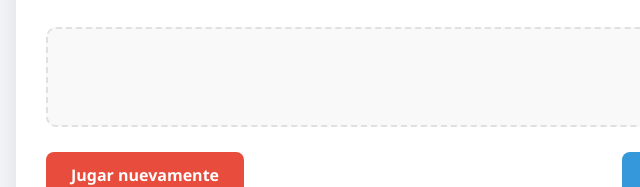
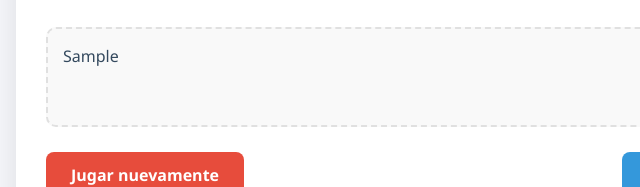
Before and after one commit to GonzalezzMatias/challengue-amigo-secreto, a plain HTML site: page index.html in a window 1280 px wide. Both pictures are taken after typing "Sample" into the empty fields and a click on the button "Agregar". Shown: the part 301-488 px from the top of the page, 224-864 px from the left. Drawn offline with Linux system fonts and the light colour scheme.

Commit message:
Agregando lista para mostrar, agregando logica para mostrar amigos, dando estilos

```diff
--- a/app.js
+++ b/app.js
@@ -1,4 +1,5 @@
 let lista = [];
+const listaParaMostrar = document.getElementById('mostrar-nombres');
 
 function agregarAlaLista(){
     let nombre = document.getElementById('friend-name').value.trim();
@@ -9,11 +10,18 @@ function agregarAlaLista(){
         lista.push(nombre);
         console.log(lista);
         document.getElementById('friend-name').value=('')
+        actualizarLista(lista);
     }
 
 }
 
 
+function actualizarLista(listaDeAmigos) {
+    listaParaMostrar.innerHTML = "";
+    for(let i = 0; i < lista.length; i++) {
+        listaParaMostrar.innerHTML += `<li>${lista[i]}</li>`;
+    }
+}
 
 function sortearNombre(){
     let numeroRandomSorteado = Math.floor(Math.random() * lista.length) + 1;
@@ -35,4 +43,6 @@ function jugarNuevamente(){
     lista = [];
     console.log(lista);
     document.getElementById('container-resultados').setAttribute('hidden', '');
+    listaParaMostrar.innerHTML = "";
+
 }
--- a/index.html
+++ b/index.html
@@ -27,8 +27,17 @@
                 <button onclick="intentarNuevamente()">Intentar nuevamente</button>
             </div>
 
-            <div class="friends-list">
-                <!-- Los nombres aparecerán aquí dinámicamente -->
+
+            <div  id="container-resultados" class="result-section" hidden>
+                <h2 class="result-title">¡Tu amigo secreto es!</h2>
+                <div id="resultado-nombre" class="result-name"></div>
+                <p>¡Prepárate para sorprenderlo!</p>
+            </div>
+
+            <div  class="friends-list">
+                <ul id="mostrar-nombres" class="mostrar-nombres-list">
+
+                </ul>
             </div>
 
             <div class="actions">
@@ -36,11 +45,6 @@
                 <button   onclick="sortearNombre()"  class="btn">Sortear amigo</button>
             </div>
 
-            <div  id="container-resultados" class="result-section" hidden>
-                <h2 class="result-title">¡Tu amigo secreto es!</h2>
-                <div id="resultado-nombre" class="result-name"></div>
-                <p>¡Prepárate para sorprenderlo!</p>
-            </div>
         </div>
     </div>
     <script src="app.js"></script>
--- a/style.css
+++ b/style.css
@@ -143,6 +143,12 @@ label {
     border-left: 4px solid var(--secondary-color);
 }
 
+.mostrar-nombres-list{
+    list-style: none;
+    font-weight: 400;
+    color: var(--dark-color);
+}
+
 .cartelError {
     position: fixed;
     top: 50%;
```
